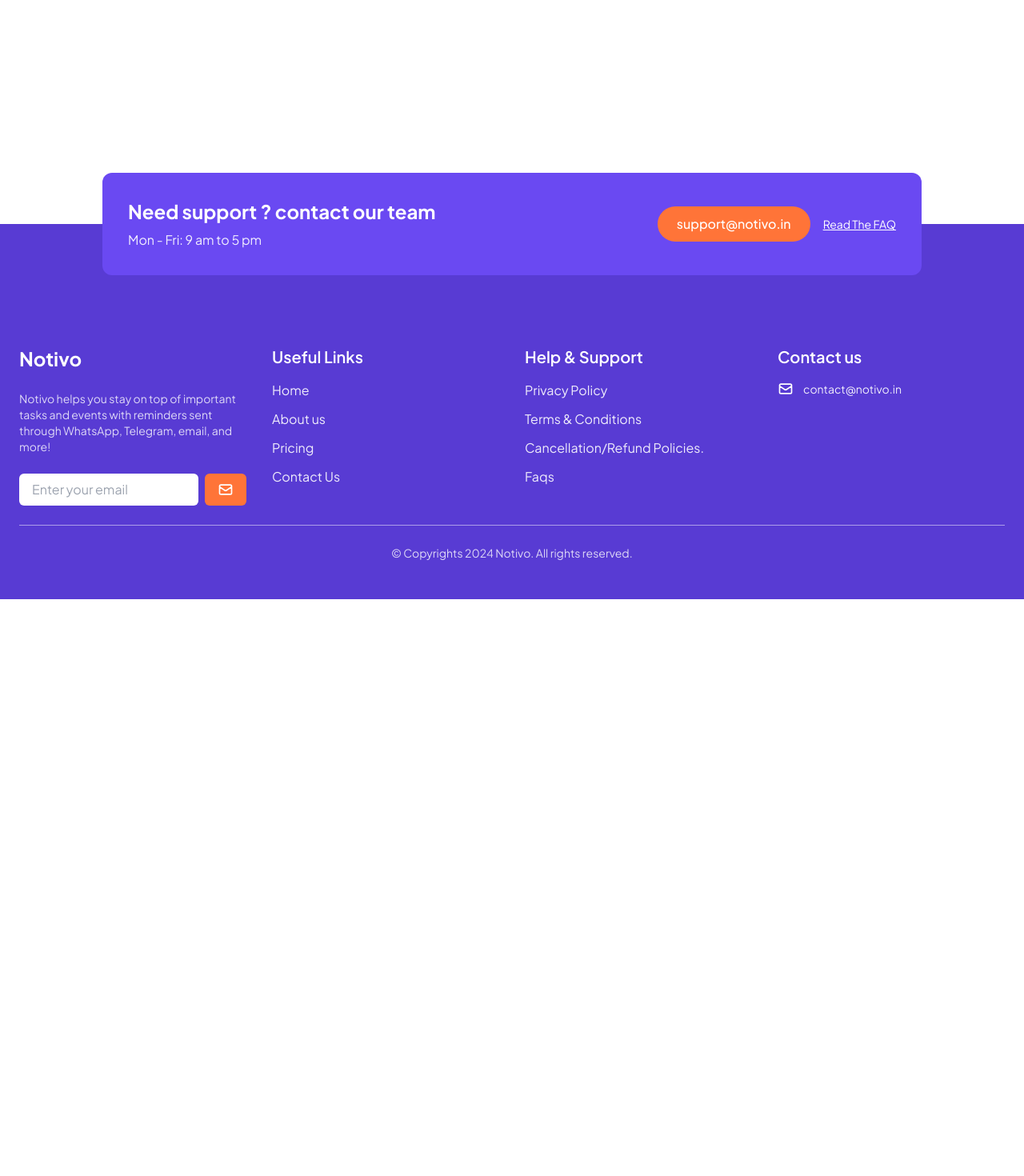
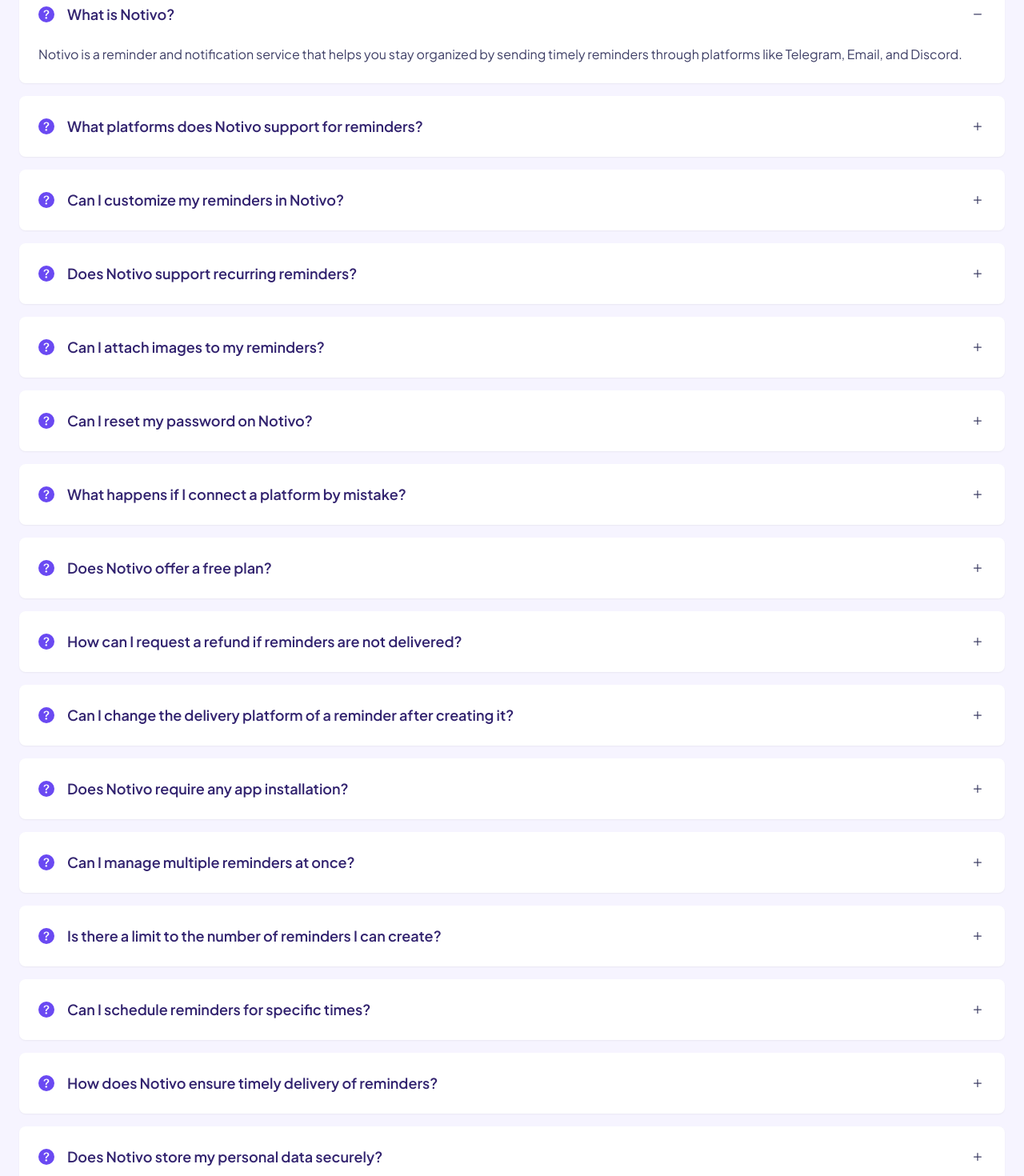
Before and after one commit to sandeep-rajputt/Notivo, a Next.js app: page /faqs in a window 1280 px wide. Before the commit this address had no page. Shown: the part 640-2110 px from the top of the page at 80% size. Before the commit the page ends 1389 px from the top, so only its background shows below. Built offline with nearby package versions, Linux system fonts and the light colour scheme.

Commit message:
feat: add FAQs page and remove  Support Banner from footer

```diff
--- /dev/null
+++ b/src/app/faqs/page.tsx
@@ -0,0 +1,123 @@
+"use state";
+import PageHeading from "@components/layout/PageHeading";
+import FAQ from "@components/sections/FAQ";
+
+interface FAQItem {
+  question: string;
+  answer: string;
+}
+
+const faqData: FAQItem[] = [
+  {
+    question: "What is Notivo?",
+    answer:
+      "Notivo is a reminder and notification service that helps you stay organized by sending timely reminders through platforms like Telegram, Email, and Discord.",
+  },
+  {
+    question: "What platforms does Notivo support for reminders?",
+    answer:
+      "Notivo supports Telegram, Email, and Discord for sending reminders directly to your DM.",
+  },
+  {
+    question: "Can I customize my reminders in Notivo?",
+    answer:
+      "Yes, you can customize reminders, including the message content, delivery platform, frequency, and timing.",
+  },
+  {
+    question: "Does Notivo support recurring reminders?",
+    answer:
+      "Yes, Notivo allows you to set daily, weekly, and monthly recurring reminders.",
+  },
+  {
+    question: "Can I attach images to my reminders?",
+    answer:
+      "Yes, you can attach images to your reminders, but this feature is only available in the Standard Plan and Premium Plan.",
+  },
+  {
+    question: "Can I reset my password on Notivo?",
+    answer:
+      "Yes, you can reset your password if needed by following the password recovery process on the login page.",
+  },
+  {
+    question: "What happens if I connect a platform by mistake?",
+    answer:
+      "Once a platform is connected, you cannot disconnect it unless you are on the Standard Plan or Premium Plan.",
+  },
+  {
+    question: "Does Notivo offer a free plan?",
+    answer:
+      "Yes, Notivo offers a Basic Plan that is completely free, but it comes with limited features.",
+  },
+  {
+    question: "How can I request a refund if reminders are not delivered?",
+    answer:
+      "If reminders are not delivered to your DM, you can request a refund through the 'Contact Us' page on the website.",
+  },
+  {
+    question:
+      "Can I change the delivery platform of a reminder after creating it?",
+    answer:
+      "No, you cannot change the delivery platform of a reminder after it has been created. You need to create a new reminder with the desired platform.",
+  },
+  {
+    question: "Does Notivo require any app installation?",
+    answer:
+      "No, Notivo works directly through web browsers and connected platforms like Telegram, Email, and Discord.",
+  },
+  {
+    question: "Can I manage multiple reminders at once?",
+    answer:
+      "Yes, Notivo allows you to manage and organize multiple reminders efficiently through your account dashboard.",
+  },
+  {
+    question: "Is there a limit to the number of reminders I can create?",
+    answer:
+      "Yes, the number of reminders you can create depends on your chosen plan. The Basic Plan includes 5 reminders per platform, while Standard and Premium Plans offer higher limits.",
+  },
+  {
+    question: "Can I schedule reminders for specific times?",
+    answer:
+      "Yes, you can schedule reminders for any specific date and time as per your requirements.",
+  },
+  {
+    question: "How does Notivo ensure timely delivery of reminders?",
+    answer:
+      "Notivo uses reliable APIs and servers to deliver reminders on time to the selected platforms.",
+  },
+  {
+    question: "Does Notivo store my personal data securely?",
+    answer:
+      "Yes, Notivo prioritizes user privacy and ensures that your personal data is stored securely and used only for delivering reminders.",
+  },
+  {
+    question: "Can I use Notivo for team collaboration?",
+    answer:
+      "Currently, Notivo is designed for individual use. Team collaboration features may be introduced in the future.",
+  },
+  {
+    question:
+      "Does Notivo support reminders for group platforms like Telegram Groups or Discord Channels?",
+    answer:
+      "Yes, but this feature is only available in the Standard Plan and Premium Plan.",
+  },
+  {
+    question:
+      "Can I use Notivo to remind me of personal or professional tasks?",
+    answer:
+      "Absolutely, Notivo is designed to help you manage both personal and professional tasks efficiently.",
+  },
+  {
+    question: "How can I contact Notivo for support or feedback?",
+    answer:
+      "You can contact Notivo through the 'Contact Us' page on the website for any support or feedback.",
+  },
+];
+
+export default function Page() {
+  return (
+    <main>
+      <PageHeading>Faqs</PageHeading>
+      <FAQ faqData={faqData} />
+    </main>
+  );
+}
--- a/src/components/layout/Footer.tsx
+++ b/src/components/layout/Footer.tsx
@@ -13,38 +13,8 @@ export default function Footer() {
   };
 
   return (
-    <footer className="bg-primary-light lg:mt-10 mt-20">
-      {/* Support Banner */}
-      <div className="relative w-full">
-        <div className="mx-auto max-w-7xl">
-          <div className="rounded-xl bg-primary p-8 xl:w-[80%] w-[90%] mx-auto -translate-y-1/2">
-            <div className="flex lg:flex-row flex-col  items-center justify-between gap-4 md:flex-row">
-              <div className="space-y-2">
-                <h2 className="text-xl font-bold text-white lg:text-start text-center md:text-2xl">
-                  Need support ? contact our team
-                </h2>
-                <p className="text-white/90 lg:text-start text-center">
-                  Mon - Fri: 9 am to 5 pm
-                </p>
-              </div>
-              <div className="flex lg:flex-row flex-col items-center gap-4">
-                <Link
-                  href="mailto:support@notivo.in"
-                  className="rounded-full bg-tertiary px-6 py-2.5 font-medium text-white transition-colors hover:bg-tertiary-light"
-                >
-                  support@notivo.in
-                </Link>
-                <Link href="/faqs" className="text-sm text-white underline">
-                  Read The FAQ
-                </Link>
-              </div>
-            </div>
-          </div>
-        </div>
-      </div>
-
-      {/* Main Footer */}
-      <div className="p-6 max-w-7xl mx-auto pb-12 -mt-20 lg:mt-0">
+    <footer className="bg-primary-light lg:mt-10 mt-20 pt-10">
+      <div className="p-6 max-w-7xl mx-auto pb-12  lg:mt-0">
         <div className="grid gap-8 md:grid-cols-2 xl:grid-cols-4">
           {/* Brand Section */}
           <div className="space-y-6">
--- a/src/components/sections/FAQ.tsx
+++ b/src/components/sections/FAQ.tsx
@@ -1,3 +1,4 @@
+"use client";
 import SectionsTemplate from "./SectionsTemplate";
 import { motion, AnimatePresence } from "framer-motion";
 import { BsQuestionCircleFill } from "react-icons/bs";
```
